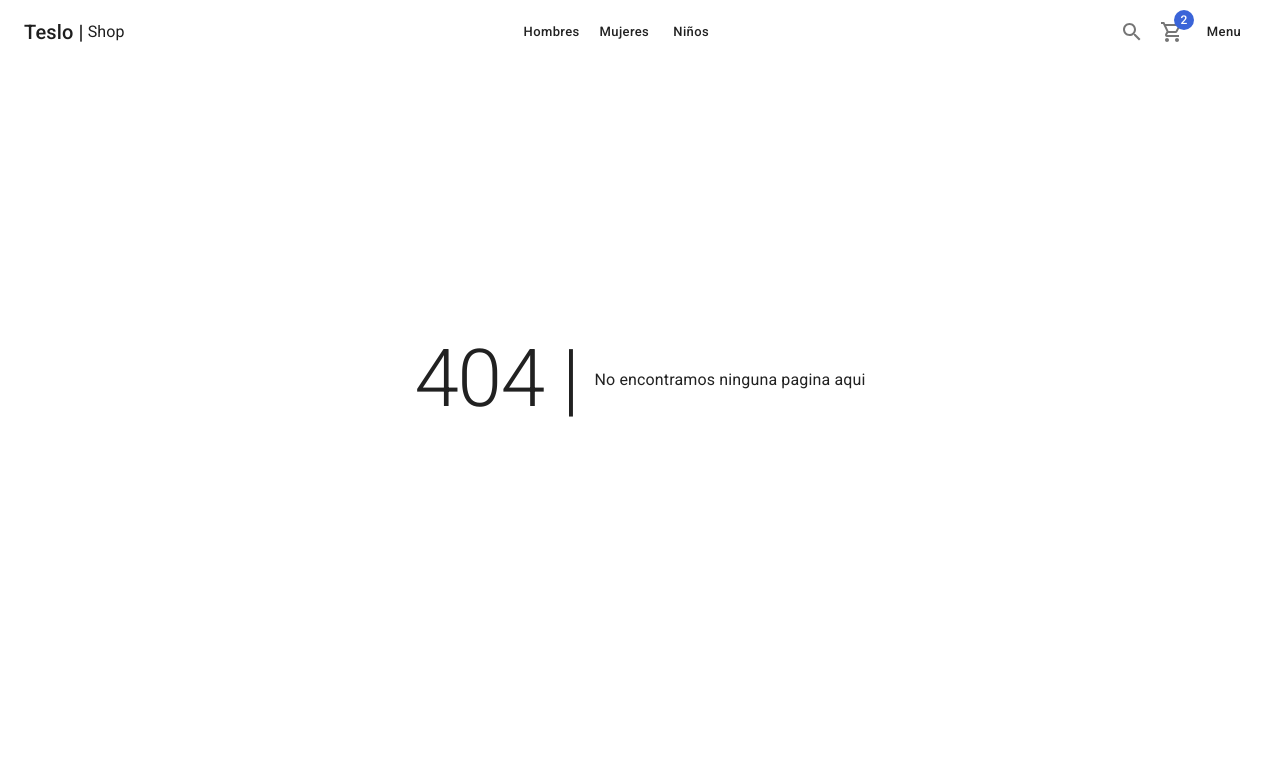
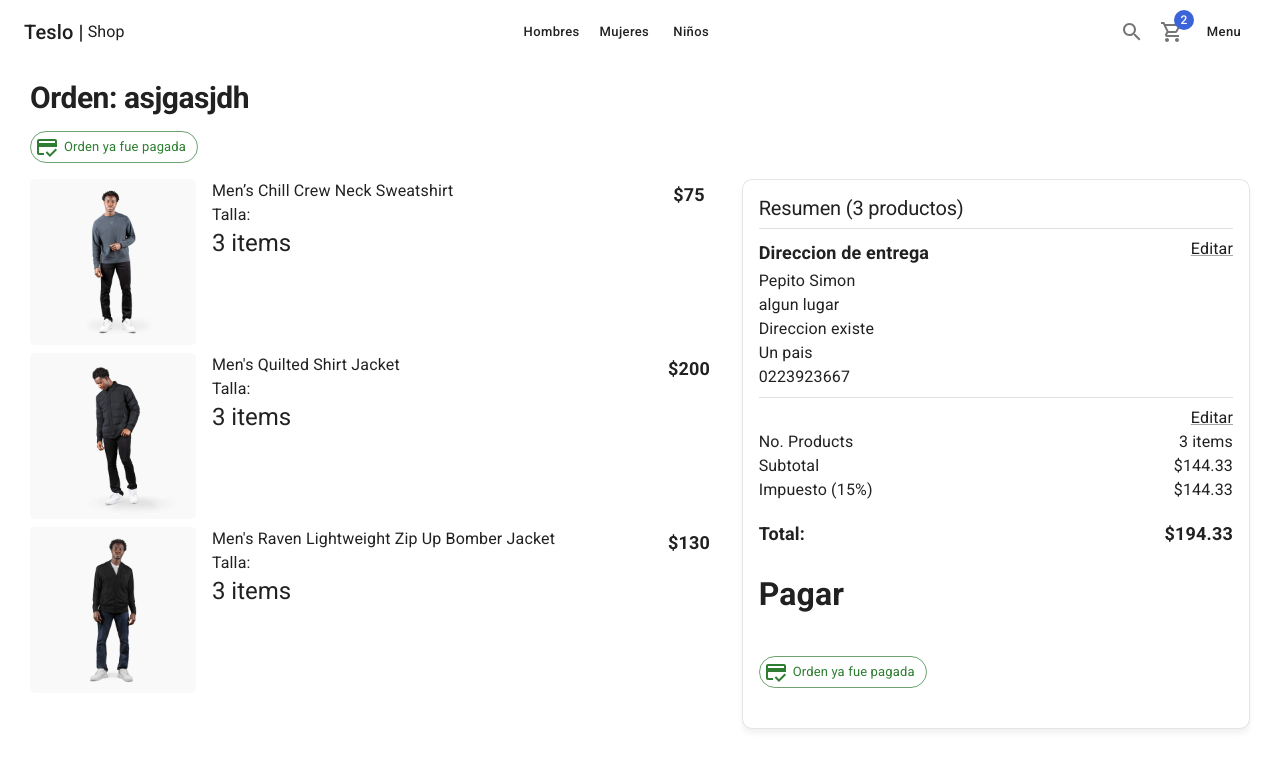
Before and after one commit to Dev-43MrL/teslo-shop, a Next.js app: page /orders/1 in a window 1280 px wide. Before the commit this address had no page. Shown: the top 768 px of the page. Built offline with nearby package versions, Linux system fonts and the light colour scheme.

Commit message:
Pagina de pago

```diff
--- /dev/null
+++ b/pages/orders/[id].tsx
@@ -0,0 +1,66 @@
+import React from 'react'
+import { ShopLayout } from '../../components/layouts/ShopLayout';
+import { Typography, Grid, Card, CardContent, Divider, Box, Link, Button, Chip } from '@mui/material';
+import { CartList, OrdernSummary } from '../../components/cart';
+import NextLink from 'next/link';
+import { CreditCardOffOutlined, CreditScoreOutlined } from '@mui/icons-material';
+
+export default function OrderPage() {
+  return (
+    <ShopLayout title='Resumen de la orden 323242' pageDescription="Resumen de la orden">
+        <Typography variant="h1" component='h1'> Orden: asjgasjdh </Typography>
+
+        {/* <Chip sx={{ my: 2 }} label='Pendiente de pago' variant='outlined' color='error' icon={<CreditCardOffOutlined />} /> */}
+        <Chip sx={{ my: 2 }} label='Orden ya fue pagada' variant='outlined' color='success' icon={<CreditScoreOutlined />} />
+
+
+        <Grid container>
+            <Grid item xs={12} sm={7}>
+                <CartList  editable={false}/>
+            </Grid>
+
+            <Grid item xs={12} sm={5}>
+                <Card className="summary-card">
+                    <CardContent>
+                        <Typography variant="h2">Resumen (3 productos)</Typography>
+                        <Divider sx={{ my:1 }}/>
+
+                        <Box display='flex' justifyContent='space-between'>
+                            <Typography variant="subtitle1">Direccion de entrega</Typography>
+                            <NextLink href='checkout/address'passHref >
+                                <Link underline="always" >
+                                    Editar
+                                </Link>
+                            </NextLink>
+                        </Box>
+
+                        <Typography >Pepito Simon</Typography>
+                        <Typography >algun lugar</Typography>
+                        <Typography >Direccion existe</Typography>
+                        <Typography >Un pais</Typography>
+                        <Typography >0223923667</Typography>
+
+                        <Divider sx={{ my:1 }}/>
+
+                        <Box display='flex' justifyContent='end'>
+                            <NextLink href='/cart'passHref >
+                                <Link underline="always" >
+                                    Editar
+                                </Link>
+                            </NextLink>
+                        </Box>
+
+                        <OrdernSummary />
+
+                        <Box>
+                            <h1>Pagar</h1>
+                            <Chip sx={{ my: 2 }} label='Orden ya fue pagada' variant='outlined' color='success' icon={<CreditScoreOutlined />} />
+                        </Box>
+
+                    </CardContent>
+                </Card>
+            </Grid>
+        </Grid>
+    </ShopLayout>
+  )
+}
```
